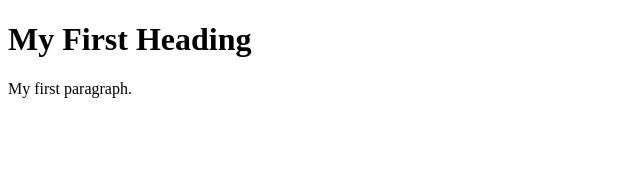
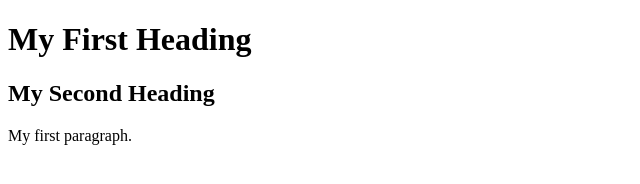
Before and after one commit to ameyagaikwad/NAME, a plain HTML site: page index.html in a window 1280 px wide. Shown: the whole page, without its empty margins (0-640 px from the left). Drawn offline with Linux system fonts and the light colour scheme.

Commit message:
Update index.html
Added my Second Heading under H2

```diff
--- a/index.html
+++ b/index.html
@@ -3,7 +3,7 @@
 <body>
 
 <h1>My First Heading</h1>
-
+  <h2>My Second Heading</h2>
 <p>My first paragraph.</p>
 
 </body>
```
